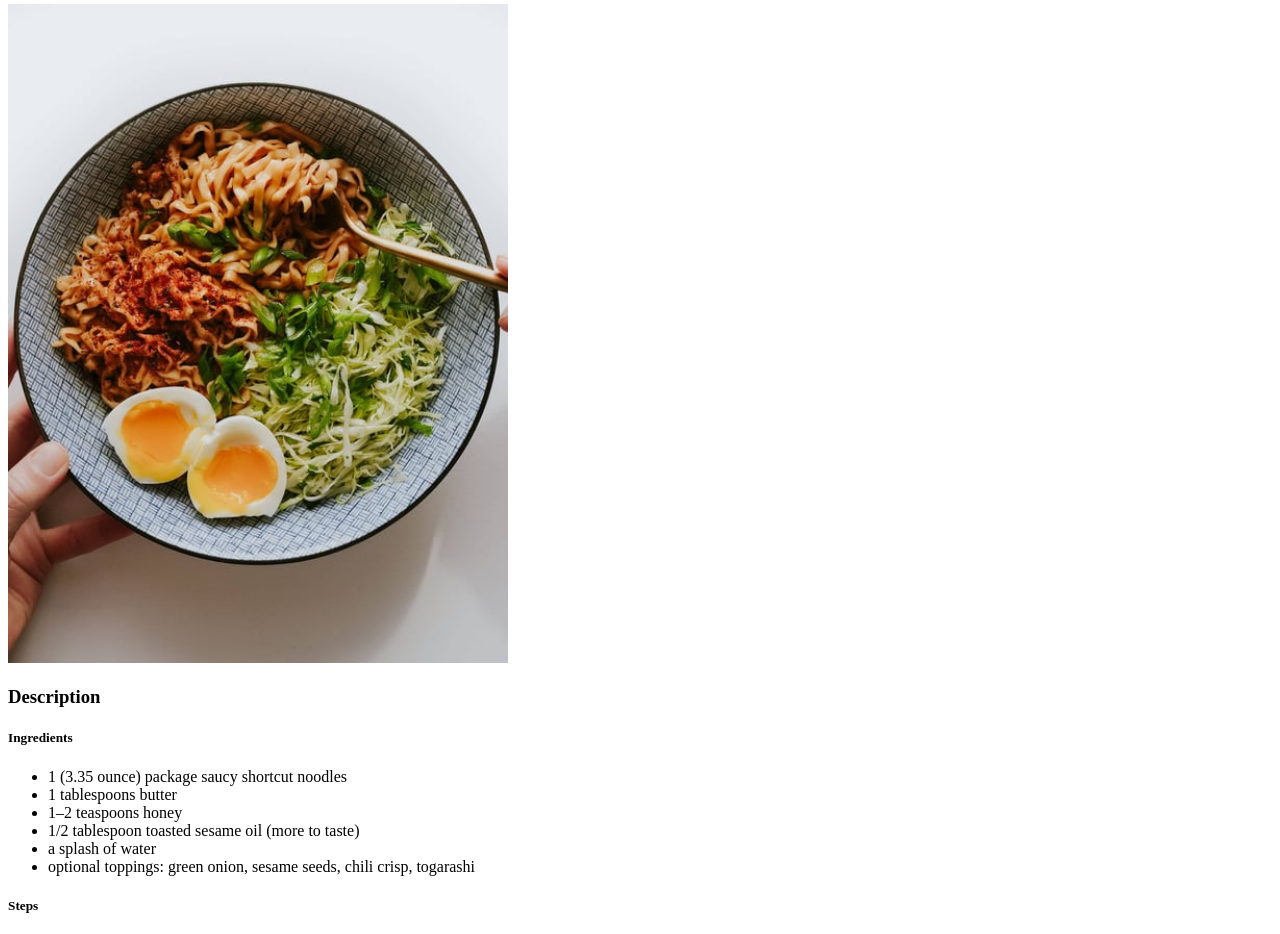
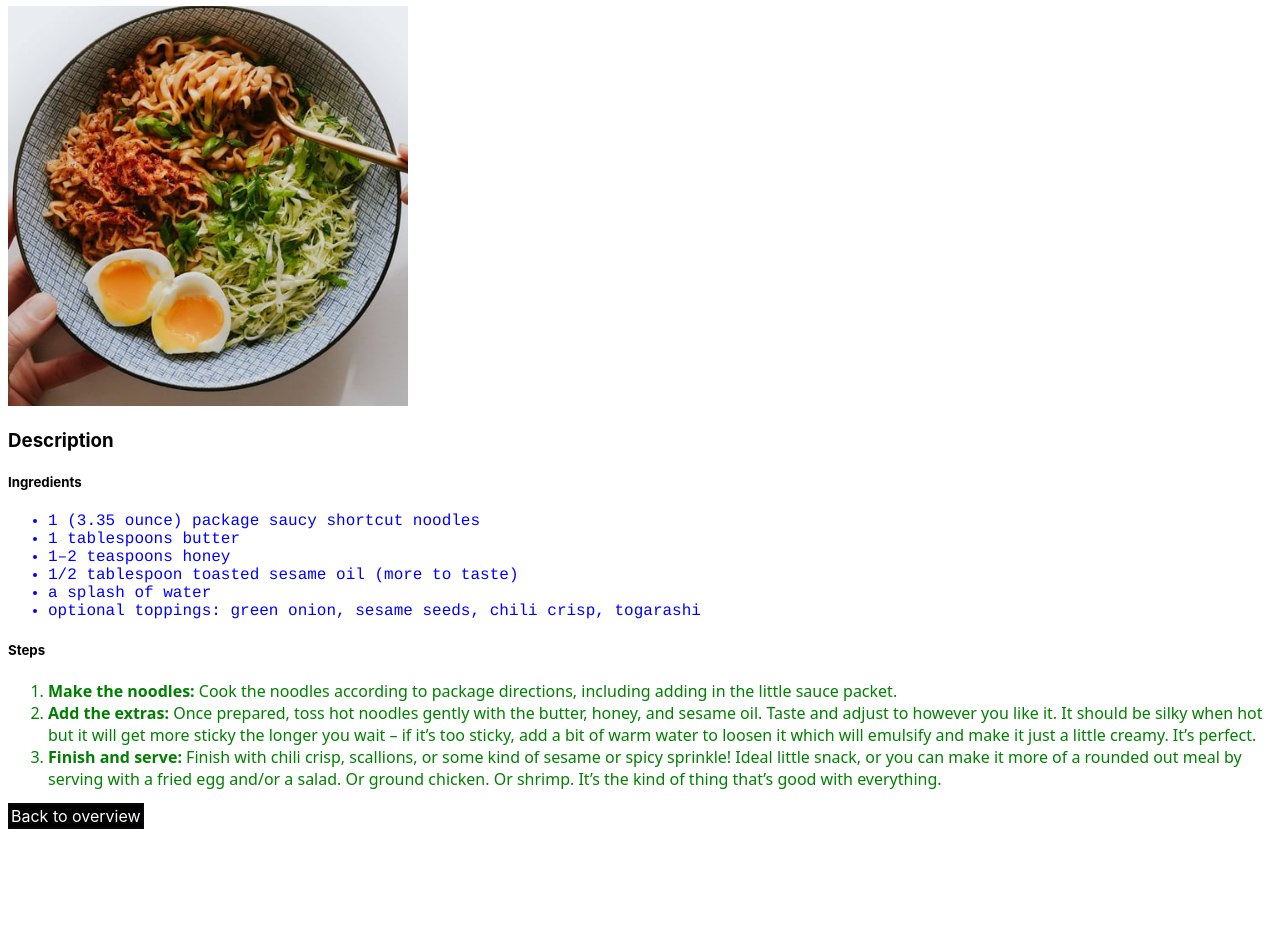
Before and after one commit to elainesajets/odin-recipes, a plain HTML site: page recipes/butter-noodles.html in a window 1280 px wide. Shown: the part 76-1010 px from the top of the page. After the commit the page ends 910 px from the top, so only its background shows below. Drawn offline with Linux system fonts and the light colour scheme.

Commit message:
practicing css

```diff
--- a/recipes/butter-noodles.html
+++ b/recipes/butter-noodles.html
@@ -4,10 +4,11 @@
   <meta charset="UTF-8">
   <meta name="viewport" content="width=device-width, initial-scale=1.0">
   <title>Short Sesame Butter Noodles</title>
+  <link rel ="stylesheet" href="../styles.css">
 </head>
 <body>
-  <h1>Enchiladas</h1>
-  <img src="../img/butter-noodles.jpg" alt="Photo of sesame butter noodles" width="500">
+  <h1>Short Sesame Butter Noodles</h1>
+  <img class="img-cropped" src="../img/butter-noodles.jpg" alt="Photo of sesame butter noodles" width="500">
   <h3>Description</h3>
 
   <h5>Ingredients</h5>
@@ -28,5 +29,6 @@
     <li><b>Finish and serve:</b> Finish with chili crisp, scallions, or some kind of sesame or spicy sprinkle! Ideal little snack, or you can make it more of a rounded out meal by serving with a fried egg and/or a salad. Or ground chicken. Or shrimp. It’s the kind of thing that’s good with everything.
     </li>
   </ol>
+  <a href="../index.html" id="back">Back to overview</a>
 </body>
 </html>
--- /dev/null
+++ b/styles.css
@@ -0,0 +1,39 @@
+body {
+  font-family: Inter, Arial, Helvetica, sans-serif;
+}
+
+img {
+  object-fit: cover;
+  object-position: center center;
+  width: 400px;
+  height: 400px;
+}
+
+#back {
+  text-decoration: none;
+  border: 2px solid #1234;
+  color: white;
+  background-color: black;
+  padding: 1px;
+}
+
+li a {
+  text-decoration: none;
+  color: black;
+}
+
+ul li {
+  color: blue;
+  font-family: 'Comic Sans', Cochin, Courier, monospace;
+}
+
+ol li {
+  color: green;
+  font-family:system-ui, -apple-system, BlinkMacSystemFont, 'Segoe UI', Roboto, Oxygen, Ubuntu, Cantarell, 'Open Sans', 'Helvetica Neue', sans-serif
+}
+/*
+ul,
+ol {
+  display: inline-table;
+  border: 2px dotted #1234;
+} */
```
Also changed, not shown: index.html (+3 -2 lines), recipes/enchiladas.html (+2 -2 lines), recipes/salmon-bowl.html (+2 -0 lines).
